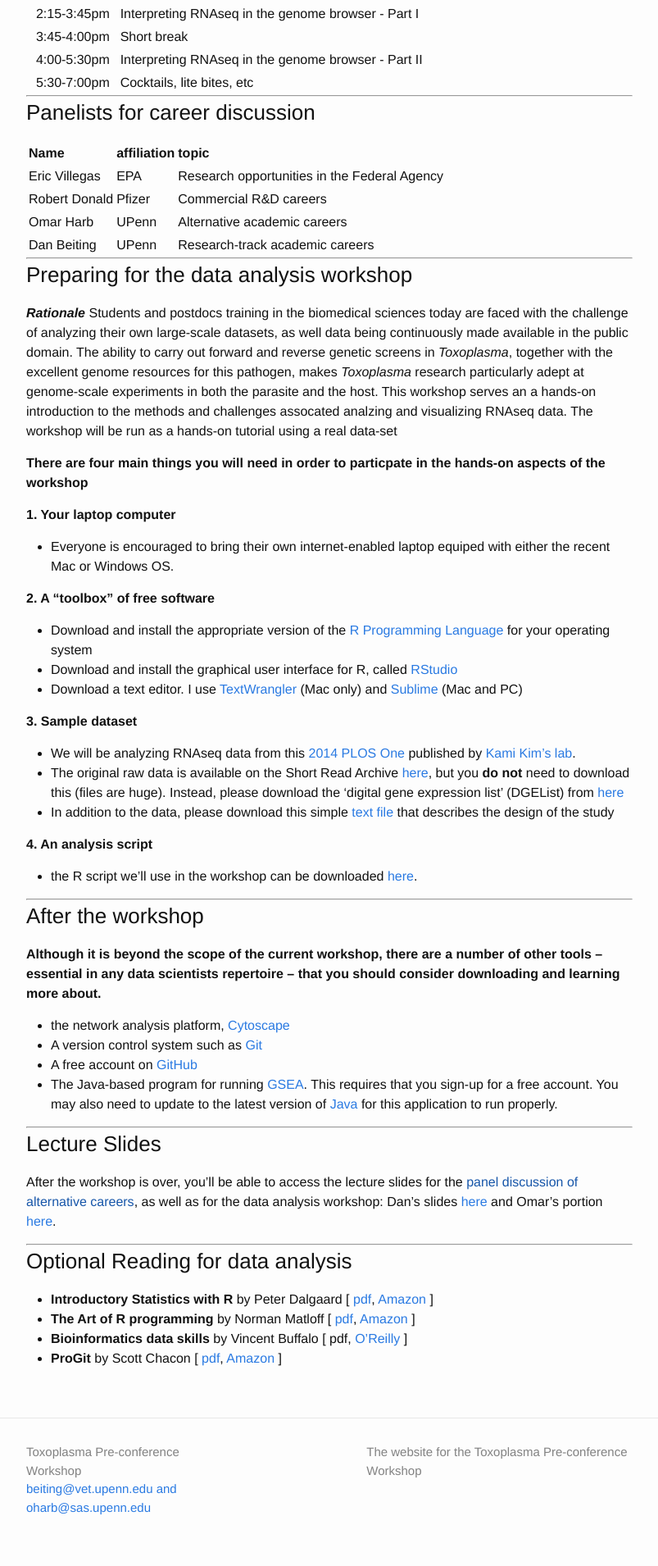
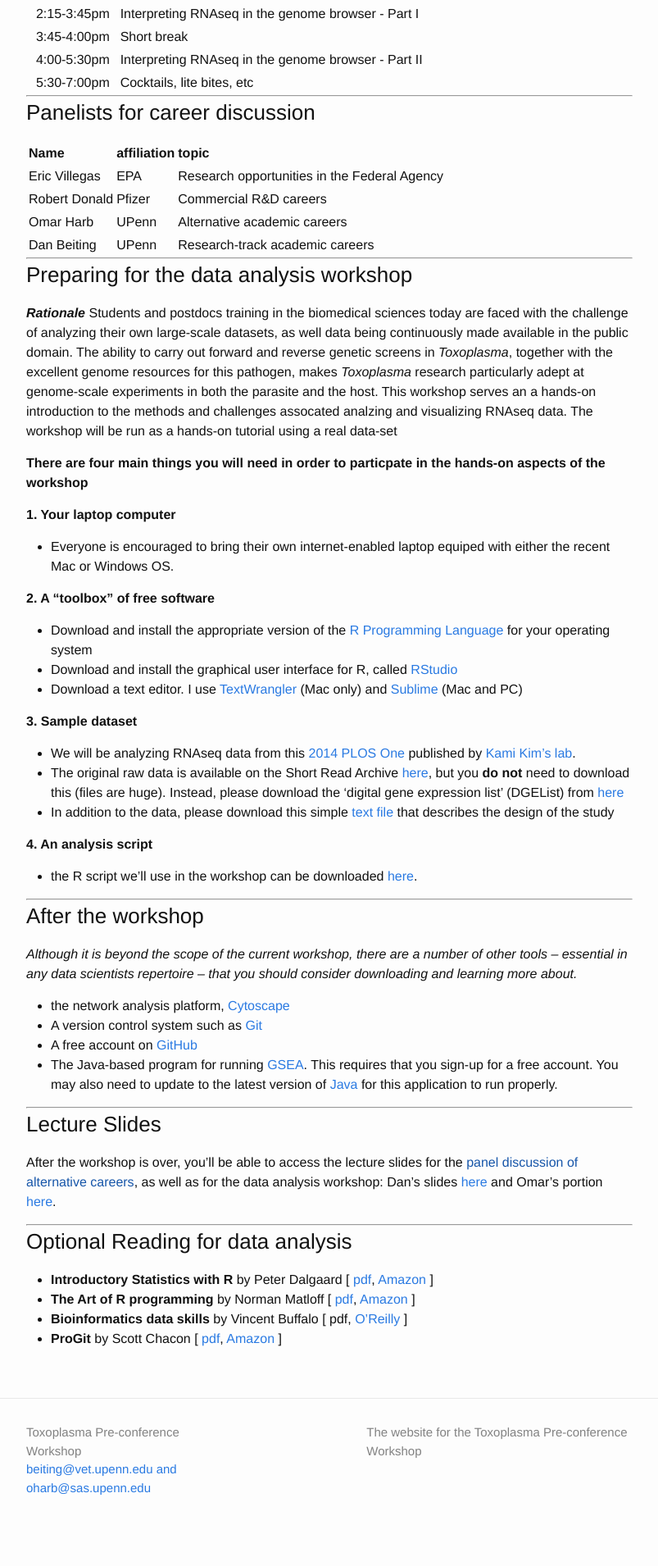
Before and after one commit to ToxoGenomicsWorkshop/ToxoGenomicsWorkshop.github.io, a Jekyll site: the page built from index.md, in a window 1280 px wide. Shown: the part 963-2873 px from the top of the page at 82% size, without its empty margins (238-1041 px from the left). Built offline with Jekyll 4.4.1, drawn with Linux system fonts in a browser that asks for light colours; after the commit the page ends 2849 px from its top, so only the background shows below that.

Commit message:
updated site

```diff
--- a/index.md
+++ b/index.md
@@ -87,7 +87,7 @@ Dan Beiting	|	UPenn	|	Research-track academic careers
 
 ### After the workshop
 
-**Although it is beyond the scope of the current workshop, there are a number of other tools -- essential in any data scientists repertoire -- that you should consider downloading and learning more about.**
+*Although it is beyond the scope of the current workshop, there are a number of other tools -- essential in any data scientists repertoire -- that you should consider downloading and learning more about.*
 
 * the network analysis platform, [Cytoscape](http://www.cytoscape.org/)
 * A version control system such as [Git](http://git-scm.com/downloads)
```
